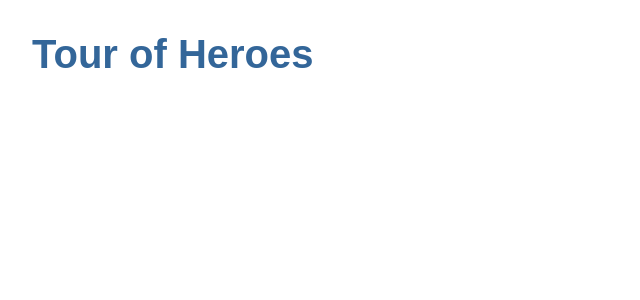
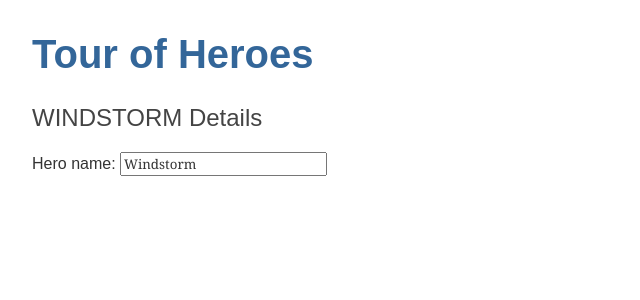
Before and after one commit to EeveeInGaa/tour-of-heroes, an Angular app: page / in a window 1280 px wide. Shown: the top 300 px of the page, without its empty margins (0-640 px from the left). Built offline with nearby package versions, Linux system fonts and the light colour scheme.

Commit message:
feat: adds first hero with details

```diff
--- a/src/app/app.component.html
+++ b/src/app/app.component.html
@@ -1 +1,2 @@
 <h1>{{title}}</h1>
+<app-heroes></app-heroes>
--- /dev/null
+++ b/src/app/components/heroes/heroes.component.html
@@ -0,0 +1,5 @@
+<h2>{{hero.name | uppercase}} Details</h2>
+<div>
+    <label for="name">Hero name: </label>
+    <input type="text" id="name" [(ngModel)]="hero.name" placeholder="name">
+  </div>
--- /dev/null
+++ b/src/app/components/heroes/heroes.component.ts
@@ -0,0 +1,21 @@
+import { Component, OnInit } from '@angular/core';
+import { Hero } from '../../interfaces/hero.interface';
+
+@Component({
+  selector: 'app-heroes',
+  templateUrl: './heroes.component.html',
+  styleUrls: ['./heroes.component.scss']
+})
+export class HeroesComponent implements OnInit {
+
+  hero: Hero = {
+    id: 1,
+    name: 'Windstorm'
+  };
+
+  constructor() { }
+
+  ngOnInit(): void {
+  }
+
+}
--- /dev/null
+++ b/src/app/interfaces/hero.interface.ts
@@ -0,0 +1,4 @@
+export interface Hero {
+    id: number;
+    name: string;
+}
```
Also changed, not shown: src/app/app.module.ts (+6 -2 lines), src/app/components/heroes/heroes.component.scss (added), 1 other file (tests, documents, lock files or other folders).
